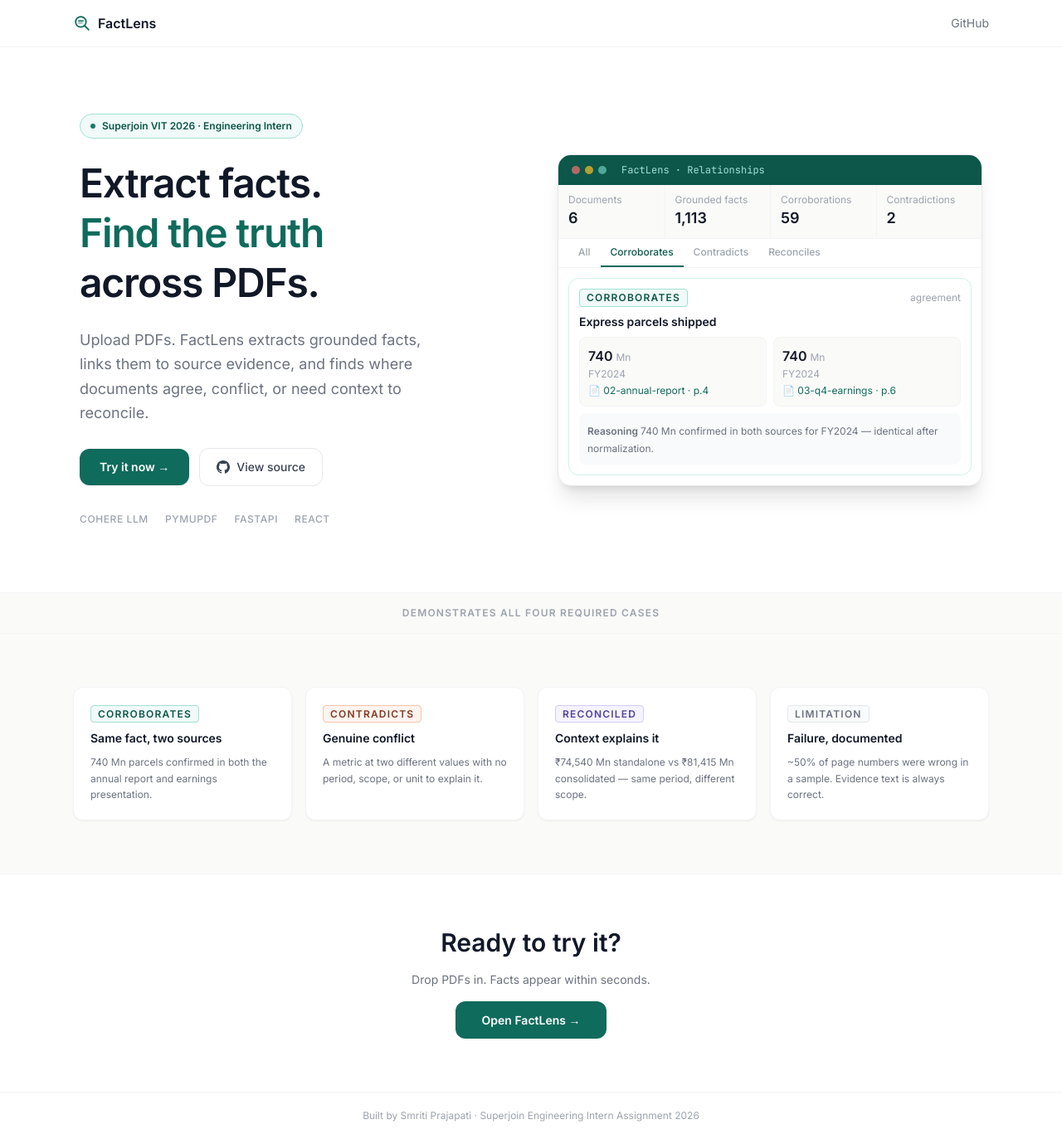
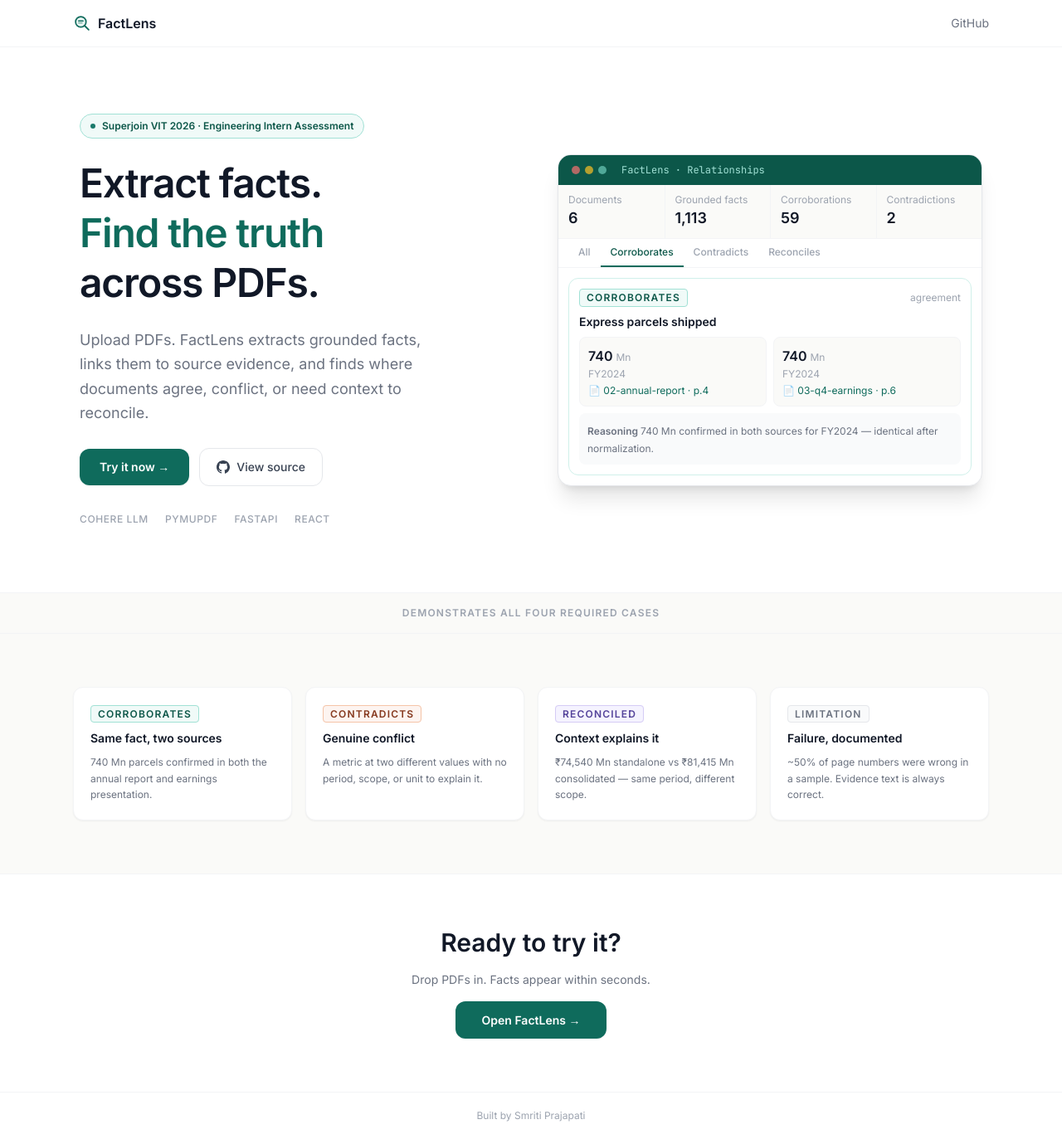
Before and after one commit to Smriti-Prajapati/superjoin-assessment, a React (Vite) app in the folder frontend/: page / in a window 1280 px wide. Shown: the whole page at 83% size. Built offline with nearby package versions, Linux system fonts and the light colour scheme; no server answers.

Commit message:
Update Landing.tsx

```diff
--- a/frontend/src/pages/Landing.tsx
+++ b/frontend/src/pages/Landing.tsx
@@ -94,7 +94,7 @@ export default function Landing() {
         <div className="space-y-6">
           <div className="inline-flex items-center gap-2 bg-sea-50 border border-sea-200 text-sea-700 text-xs font-semibold px-3 py-1.5 rounded-full">
             <span className="w-1.5 h-1.5 rounded-full bg-sea-500"/>
-            Superjoin VIT 2026 · Engineering Intern
+            Superjoin VIT 2026 · Engineering Intern Assessment
           </div>
 
           <h1 className="text-5xl font-extrabold text-gray-900 leading-tight tracking-tight">
@@ -184,7 +184,7 @@ export default function Landing() {
 
       {/* ── footer ── */}
       <footer className="border-t border-gray-100 py-5 text-center text-xs text-gray-400">
-        Built by Smriti Prajapati · Superjoin Engineering Intern Assignment 2026
+        Built by Smriti Prajapati
       </footer>
     </div>
   );
```
